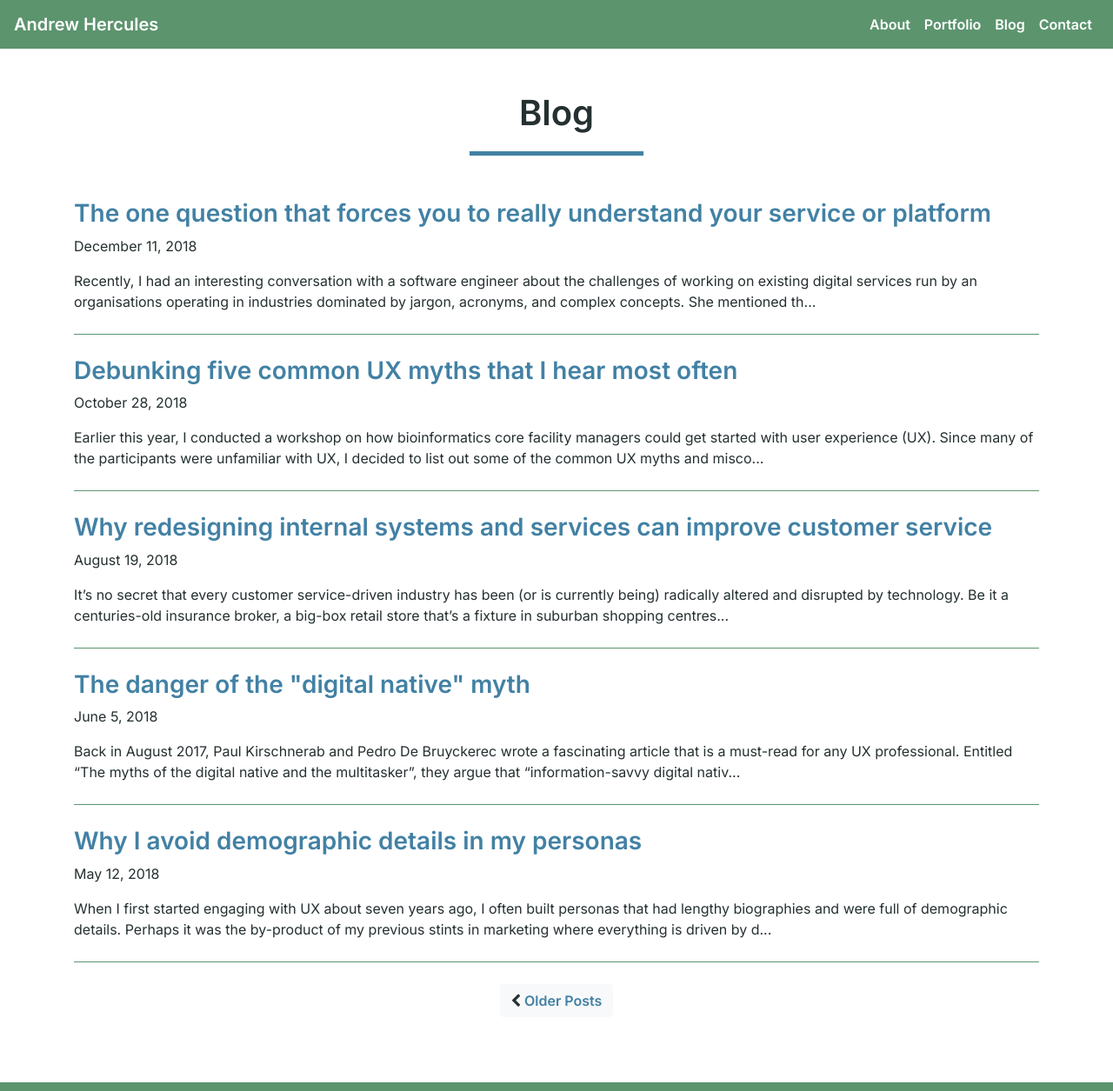
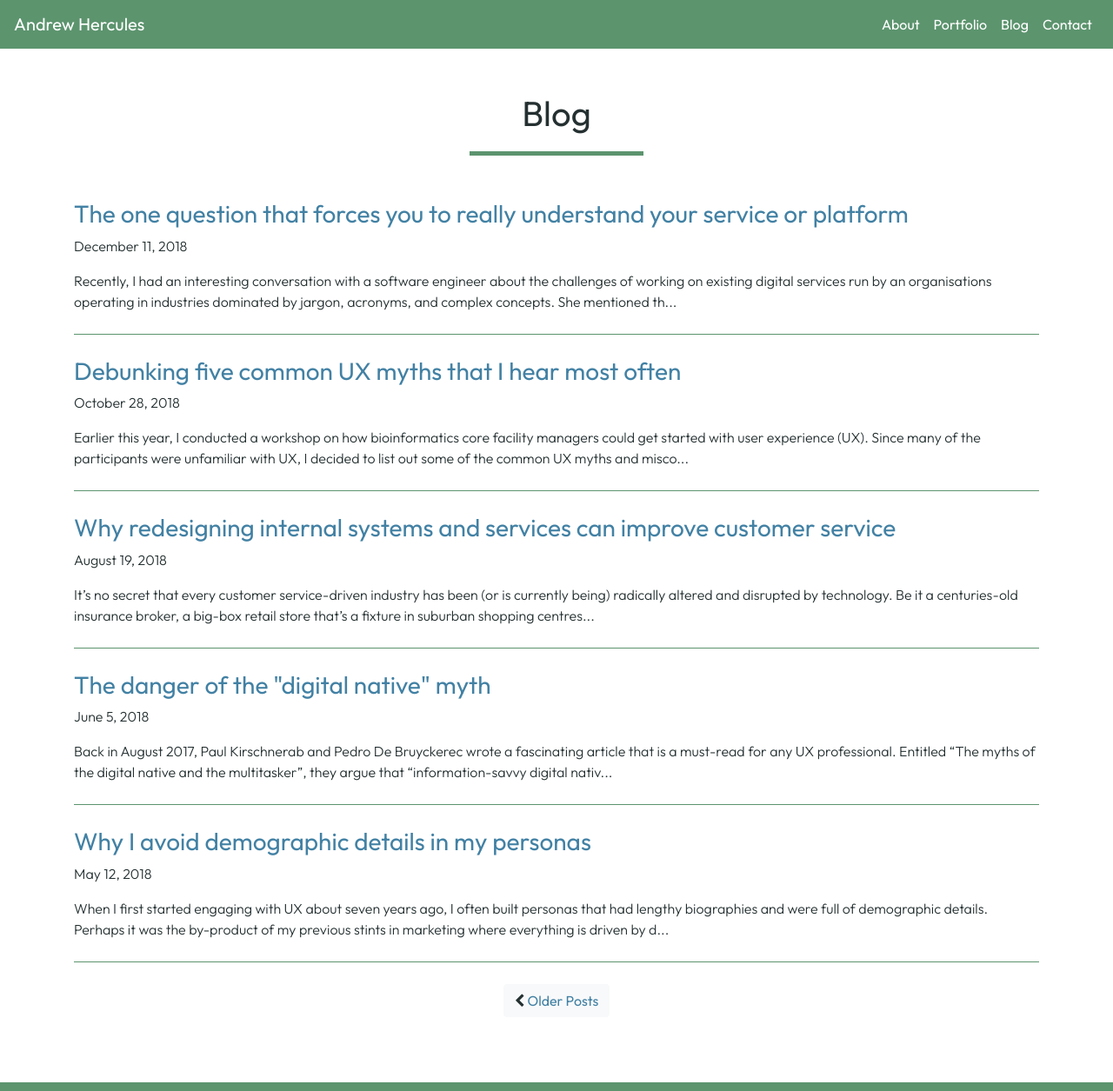
Before and after one commit to andrewhercules/andrewhercules.github.io, a Jekyll site: the page built from blog/index.html, in a window 1280 px wide. Shown: the whole page at 87% size. Built offline with Jekyll 4.4.1, drawn with Linux system fonts in a browser that asks for light colours; nearby versions of some CDN libraries; the list of posts is cut into pages by our own code.

Commit message:
Changed font to Outfit

```diff
--- a/_includes/head.html
+++ b/_includes/head.html
@@ -5,8 +5,7 @@
   <title>Andrew Hercules</title>
   <link rel="preconnect" href="https://fonts.googleapis.com">
   <link rel="preconnect" href="https://fonts.gstatic.com" crossorigin>
-  <link href="https://fonts.googleapis.com/css2?family=Inter:wght@400;500;600&display=swap" rel="stylesheet">
-  <!-- <link href="https://fonts.googleapis.com/css?family=Muli:400,500,600" rel="stylesheet"> -->
+  <link href="https://fonts.googleapis.com/css2?family=Outfit:wght@300;400;800&display=swap" rel="stylesheet">
   <link rel="stylesheet" href="https://maxcdn.bootstrapcdn.com/bootstrap/4.0.0/css/bootstrap.min.css" integrity="sha384-Gn5384xqQ1aoWXA+058RXPxPg6fy4IWvTNh0E263XmFcJlSAwiGgFAW/dAiS6JXm" crossorigin="anonymous">
   <link rel="stylesheet" href="/assets/css/font-awesome.min.css" />
   <link rel="stylesheet" href="/assets/css/main.css" />
--- a/_sass/base/global.scss
+++ b/_sass/base/global.scss
@@ -1,6 +1,8 @@
 * {
-  font-family: $font-family-main;
+  font-family: $default-font-family;
   color: $default-font-colour;
+  font-weight: $default-font-weight;
+  font-size: $default-font-size;
   box-sizing: border-box;
   margin: 0;
 }
@@ -17,15 +19,15 @@ body {
 
 .h1-underline {
   margin: 20px auto 25px auto;
-    padding: 0;
-    max-width: 200px;
-    border-top: solid  5px;
-    text-align: center;
-    color: $blue;
+  padding: 0;
+  max-width: 200px;
+  border-top: solid  5px;
+  text-align: center;
+  color: $green;
 }
 
 .page-name {
-  font-weight: $bold;
+  font-weight: 500;
 }
 
 a,
@@ -34,7 +36,7 @@ a,
 .post-link
 {
   color: $blue;
-  font-weight:600;
+  font-weight:500;
 }
 
 a:hover,
--- a/_sass/base/variables.scss
+++ b/_sass/base/variables.scss
@@ -8,7 +8,7 @@
 
 // Typography
 
-  $font-family-main: "Inter", Helvetica, Arial, sans-serif;
+  $default-font-family: "Outfit", sans-serif;
   $default-font-colour: $dark-green;
   $default-font-size: 1em;
-  $bold: 900;
+  $default-font-weight: 300;
```
